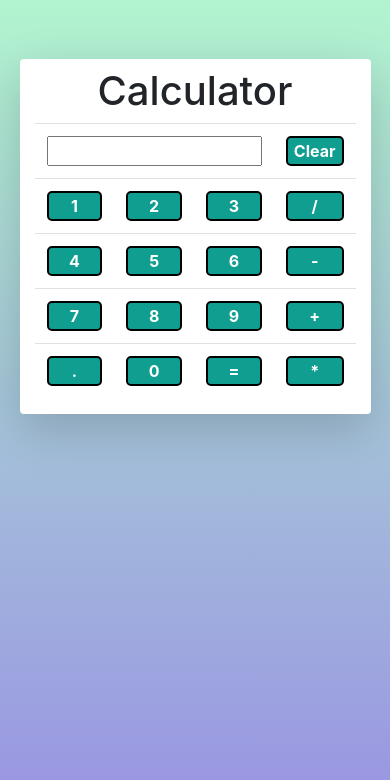
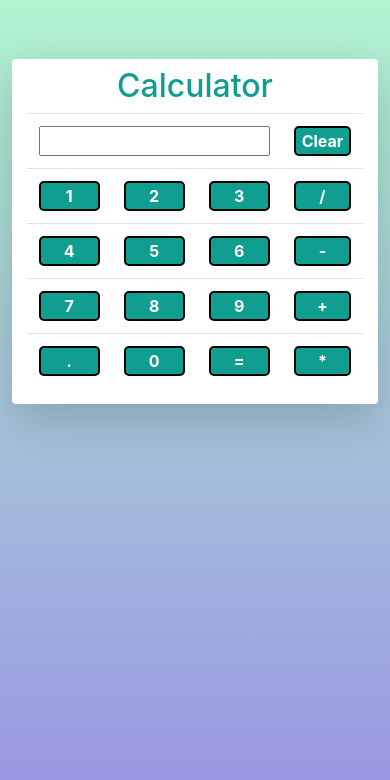
Before and after one commit to AmritPal91/js_calculator, a plain HTML site: page index.htm in a window 390 px wide. Drawn offline with nearby package versions, Linux system fonts and the light colour scheme.

Commit message:
Update style.css

```diff
--- a/style.css
+++ b/style.css
@@ -5,9 +5,12 @@ body {
 
 .col-md-6 {
     background-color: #fff;
-    margin-top: 10%;
+    margin-top: 9%;
 }
-
+h1{
+    color:  rgb(16 158 145);
+    font-size: 2rem;
+}
 input[type=button] {
     width: 100%;
     background-color: rgb(16 158 145);
@@ -25,7 +28,10 @@ input[type=text] {
     width: 100%;
 }
 @media screen and (max-width: 425px){
+    body{
+        height:100vh;
+    }
     .col-md-6{
-        margin: 15% 5%;
+        margin: 15% 3%;
     }
 }
```
